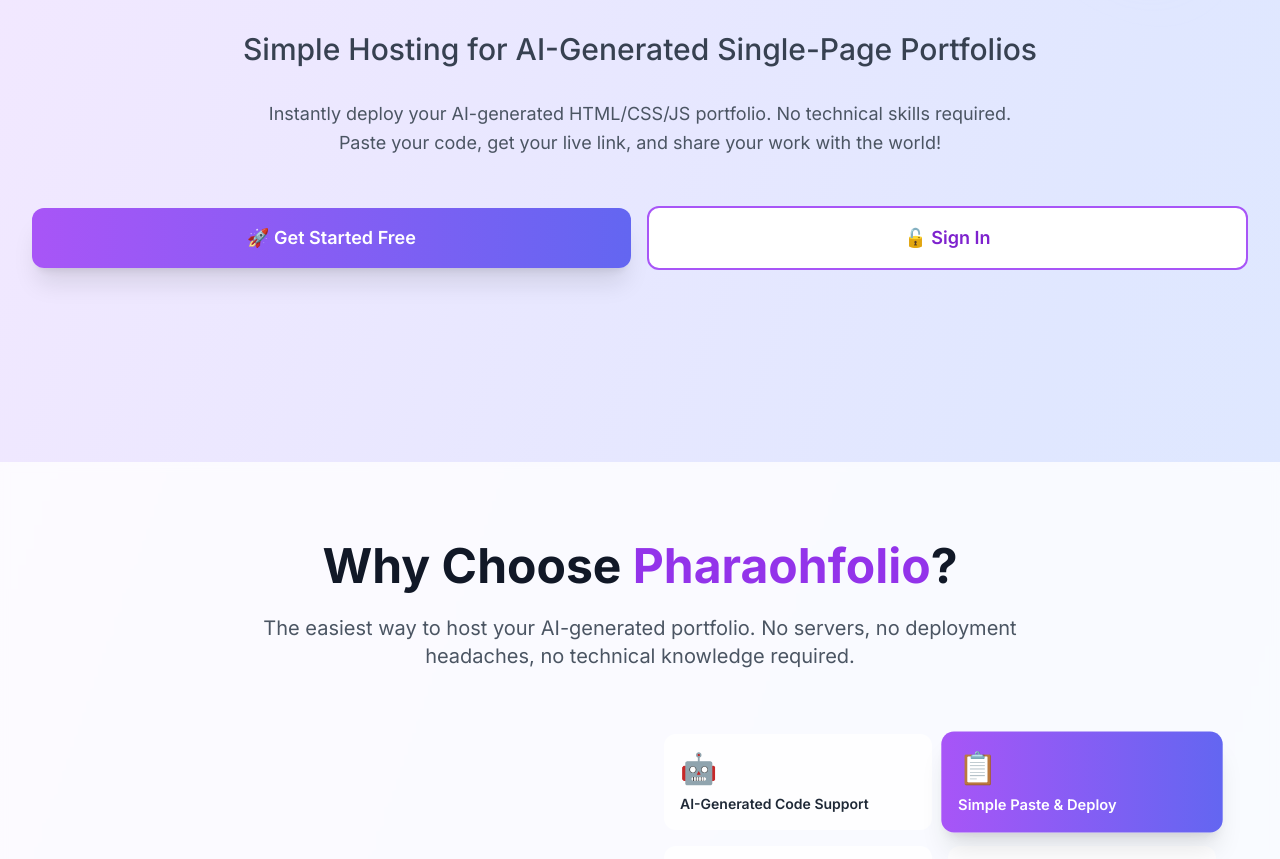
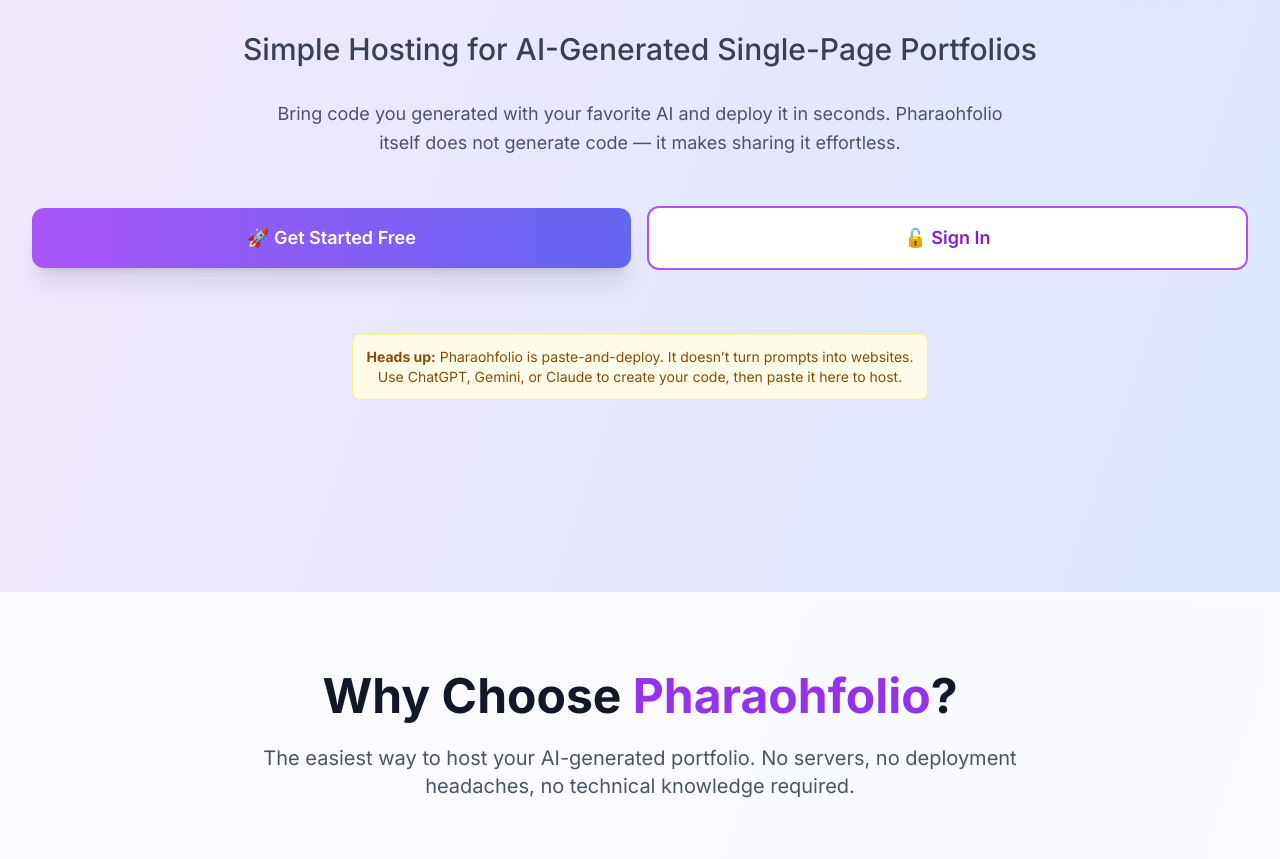
Before and after one commit to Imhotep-Tech/Pharaohfolio, a React (Vite) app in the folder frontend/Pharaohfolio/: page / in a window 1280 px wide. Shown: the part 289-1148 px from the top of the page. Built offline with nearby package versions, Linux system fonts and the light colour scheme.

Commit message:
feat: enhance user guidance on AI-generated code usage and add navigation link to prompt examples

```diff
--- a/frontend/Pharaohfolio/src/components/main/Dashboard.jsx
+++ b/frontend/Pharaohfolio/src/components/main/Dashboard.jsx
@@ -4,6 +4,7 @@
 import Footer from '../common/Footer';
 import PharaohfolioLogo from '../../assets/PharaohfolioLogo.png';
 import CodeEditor from './components/CodeEditor';
+import { Link } from 'react-router-dom'; // added
 
 const Dashboard = () => {
   const { user } = useAuth();
@@ -129,6 +130,10 @@
             <p className="text-lg sm:text-xl text-gray-600 font-medium leading-relaxed max-w-2xl">
               Paste your AI-generated HTML/CSS/JS code and deploy your portfolio instantly.
             </p>
+            {/* add paste-only clarification */}
+            <div className="mt-4 p-3 bg-yellow-50 border border-yellow-200 rounded-lg text-yellow-800 text-sm">
+              <strong>Heads up:</strong> Pharaohfolio does <u>not</u> generate websites. Use ChatGPT, Gemini, Claude, etc. to create your code, then paste it here to deploy.
+            </div>
           </div>
 
           {/* Quick Action Buttons */}
@@ -142,7 +147,16 @@
               </svg>
               <span>{portfolioCode ? 'Edit Portfolio' : 'Create Portfolio'}</span>
             </button>
-            {/* ...other dashboard actions if needed... */}
+            {/* new: link to prompt examples */}
+            <Link
+              to="/prompts"
+              className="chef-button-secondary w-full sm:w-auto flex items-center justify-center space-x-2"
+            >
+              <svg className="w-5 h-5" fill="none" stroke="currentColor" strokeWidth={2} viewBox="0 0 24 24" aria-hidden="true">
+                <path strokeLinecap="round" strokeLinejoin="round" d="M12 6v12m6-6H6" />
+              </svg>
+              <span>Prompt Examples</span>
+            </Link>
           </div>
         </div>
 
@@ -271,6 +285,10 @@
             <p className="text-gray-600 mb-4 text-sm">
               Paste your HTML, CSS, and JavaScript code below. This will be your live portfolio.
             </p>
+            {/* new: paste-only note inside editor modal */}
+            <div className="mb-4 p-3 bg-yellow-50 border border-yellow-200 rounded text-yellow-800 text-sm">
+              <strong>Paste-only:</strong> This editor does not generate code. Copy the complete single-file HTML from ChatGPT, Gemini, Claude, etc., then paste it here.
+            </div>
 
             {/* Sanitization info */}
             {sanitizationLog.length > 0 && (
--- a/frontend/Pharaohfolio/src/components/main/LandingPage.jsx
+++ b/frontend/Pharaohfolio/src/components/main/LandingPage.jsx
@@ -10,8 +10,8 @@
   const features = [
     {
       icon: "🤖",
-      title: "AI-Generated Code Support",
-      description: "Works with any AI assistant (ChatGPT, Claude, Gemini, etc.)"
+      title: "Bring-Your-Own AI Code", // changed
+      description: "Generate with ChatGPT, Gemini, or Claude — Pharaohfolio does not generate code; it hosts it.", // changed
     },
     {
       icon: "📋",
@@ -98,7 +98,7 @@
                 Simple Hosting for AI-Generated Single-Page Portfolios
               </h2>
               <p className="text-lg text-gray-600 mb-12 max-w-3xl mx-auto leading-relaxed">
-                Instantly deploy your AI-generated HTML/CSS/JS portfolio. No technical skills required. Paste your code, get your live link, and share your work with the world!
+                Bring code you generated with your favorite AI and deploy it in seconds. Pharaohfolio itself does not generate code — it makes sharing it effortless.
               </p>
               {/* CTA Buttons */}
               <div className="flex flex-col sm:flex-row gap-4 justify-center items-center mb-16">
@@ -114,6 +114,12 @@
                 >
                   🔓 Sign In
                 </Link>
+              </div>
+              {/* new: paste-only banner */}
+              <div className="mx-auto max-w-xl">
+                <div className="p-3 bg-yellow-50 border border-yellow-200 rounded-lg text-yellow-800 text-sm">
+                  <strong>Heads up:</strong> Pharaohfolio is paste-and-deploy. It doesn’t turn prompts into websites. Use ChatGPT, Gemini, or Claude to create your code, then paste it here to host.
+                </div>
               </div>
             </div>
           </div>
```
